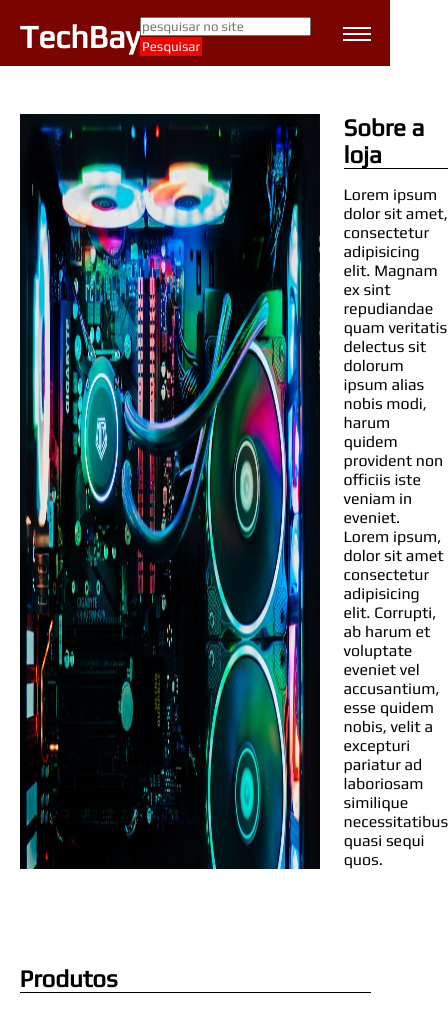
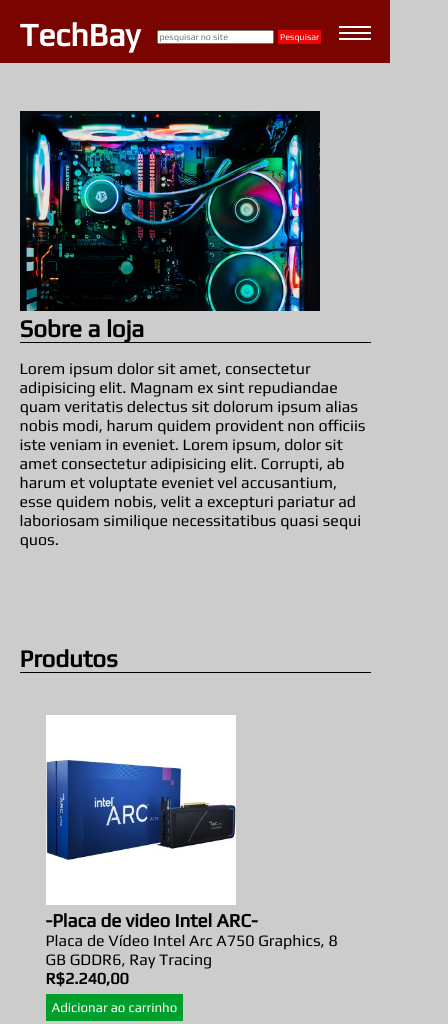
Before and after one commit to Mica313/exercicio-techbay, a plain HTML site: page index.html in a window 390 px wide. Shown: the top 1024 px of the page, 448 px wide, since content can reach past the window. Drawn offline with nearby package versions, Linux system fonts and the light colour scheme; a web font is replaced by a local one.

Commit message:
commit final

```diff
--- a/main.css
+++ b/main.css
@@ -4,7 +4,9 @@
     padding:0;
     font-family: 'Asap Condensed', sans-serif;
     font-family: 'Play', sans-serif;
-
+}
+body{
+    background-color:#ccc;
 }
 .container{
     max-width: 1024px;
@@ -106,7 +108,7 @@
     margin-right:24px;
 }
 aside{
-    padding-left: 40px;
+
 }
 aside .item{
     padding-bottom:24px;
@@ -143,5 +145,11 @@
     .conteudo{
         display:block;
     }
+    .container-flex{
+        display:block;
+    }
+    form input, form button{
+        font-size:9px;
 
+    }
 }
--- a/main.js
+++ b/main.js
@@ -5,4 +5,7 @@
     $('.lista button').click(function(){
         alert('!! item adicionado ao carrinho !!')
     });
+    $('form input').click(function(){
+        prompt()
+    })
 });
```
